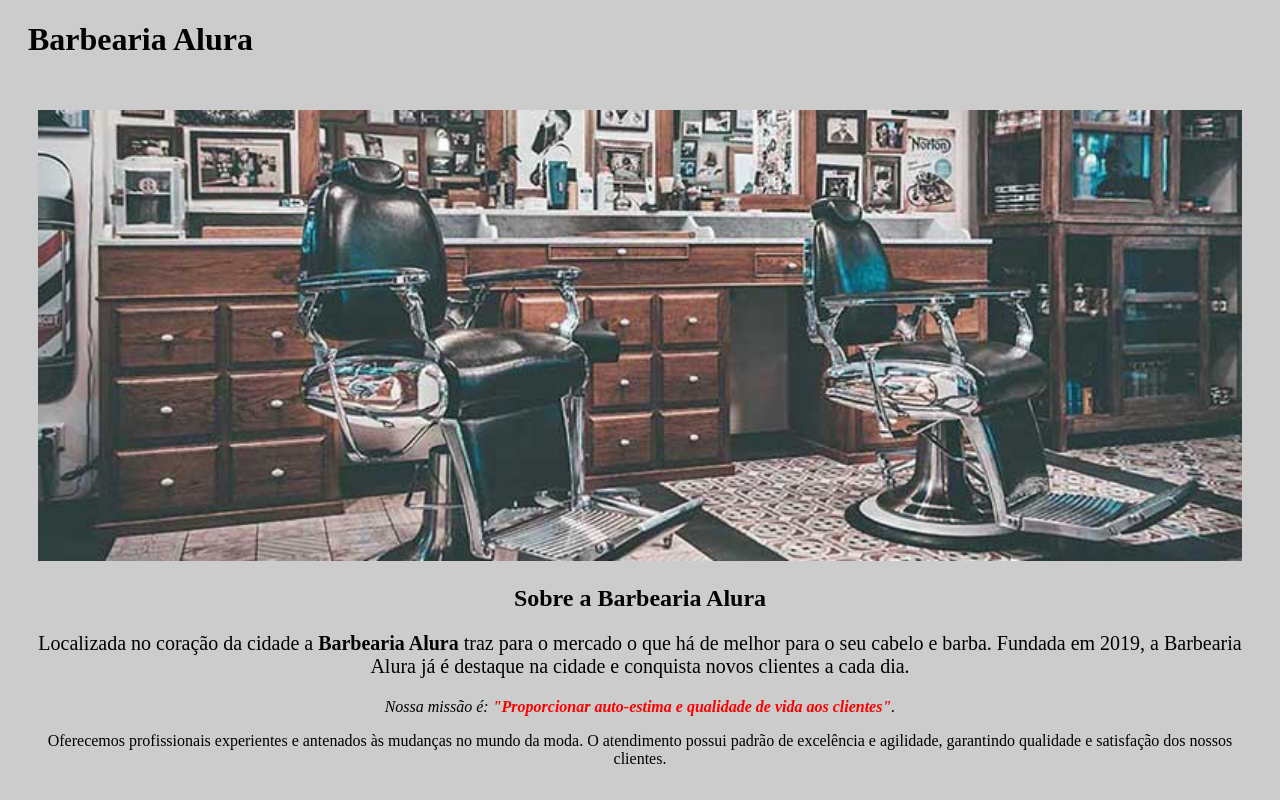
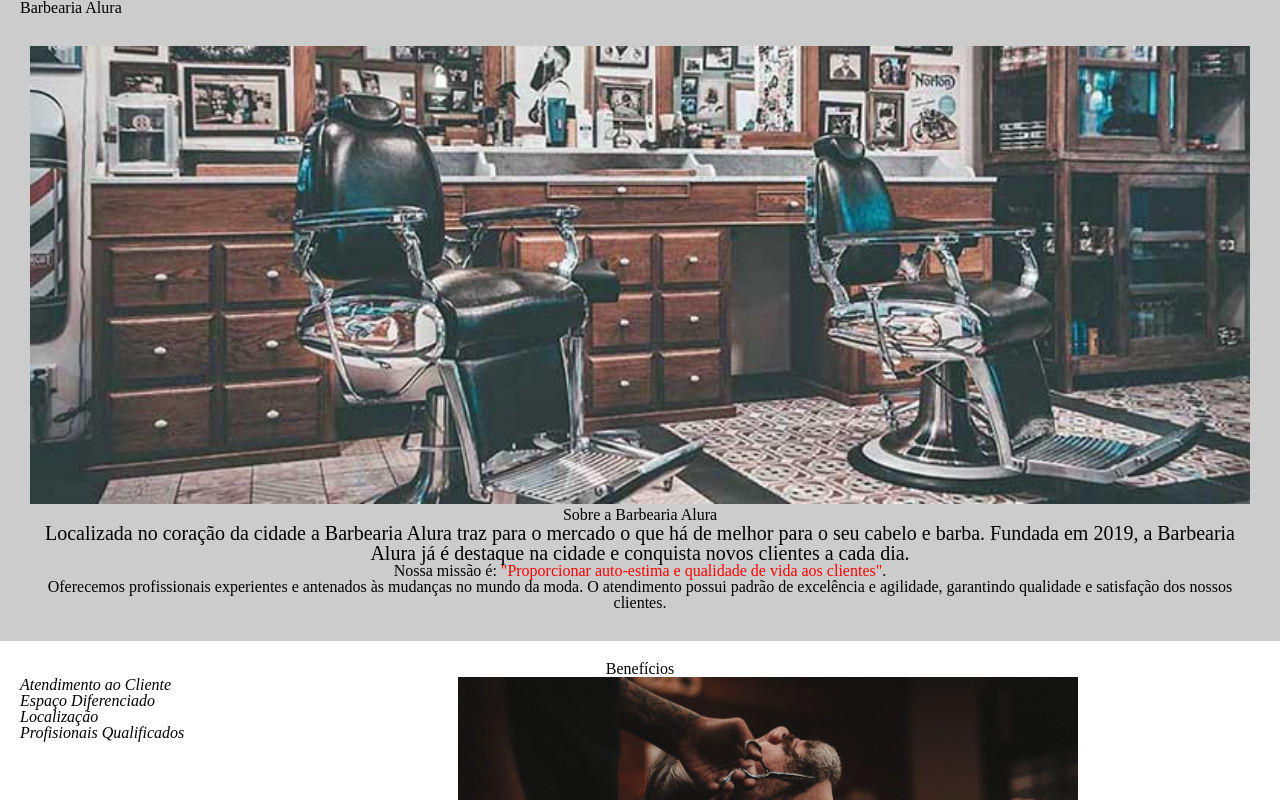
Before and after one commit to Fittipvldi/Barbearia_Alura, a plain HTML site: page home/index.html in a window 1280 px wide. Shown: the top 800 px of the page. Drawn offline with Linux system fonts and the light colour scheme.

Commit message:
inserindo o reset.css

```diff
--- a/firstpage/index.html
+++ b/home/index.html
@@ -4,7 +4,8 @@
         <meta charset="UTF-8">
         <meta name="viewport" content="width=device-width, initial-scale=1.0">
         <title>Barbearia Alura</title>
-        <link rel="stylesheet" href="style.css">
+        <link rel="stylesheet" href="./reset.css">
+        <link rel="stylesheet" href="./style.css">
     </head>
     <body>
         <header>
--- /dev/null
+++ b/home/reset.css
@@ -0,0 +1,48 @@
+/* http://meyerweb.com/eric/tools/css/reset/
+   v2.0 | 20110126
+   License: none (public domain)
+*/
+
+html, body, div, span, applet, object, iframe,
+h1, h2, h3, h4, h5, h6, p, blockquote, pre,
+a, abbr, acronym, address, big, cite, code,
+del, dfn, em, img, ins, kbd, q, s, samp,
+small, strike, strong, sub, sup, tt, var,
+b, u, i, center,
+dl, dt, dd, ol, ul, li,
+fieldset, form, label, legend,
+table, caption, tbody, tfoot, thead, tr, th, td,
+article, aside, canvas, details, embed,
+figure, figcaption, footer, header, hgroup,
+menu, nav, output, ruby, section, summary,
+time, mark, audio, video {
+	margin: 0;
+	padding: 0;
+	border: 0;
+	font-size: 100%;
+	font: inherit;
+	vertical-align: baseline;
+}
+/* HTML5 display-role reset for older browsers */
+article, aside, details, figcaption, figure,
+footer, header, hgroup, menu, nav, section {
+	display: block;
+}
+body {
+	line-height: 1;
+}
+ol, ul {
+	list-style: none;
+}
+blockquote, q {
+	quotes: none;
+}
+blockquote:before, blockquote:after,
+q:before, q:after {
+	content: '';
+	content: none;
+}
+table {
+	border-collapse: collapse;
+	border-spacing: 0;
+}
```
Also changed, not shown: home/img/banner.jpg (renamed from firstpage/img/banner.jpg), home/img/beneficios.jpg (renamed from firstpage/img/beneficios.jpg), home/style.css (renamed from firstpage/style.css).
